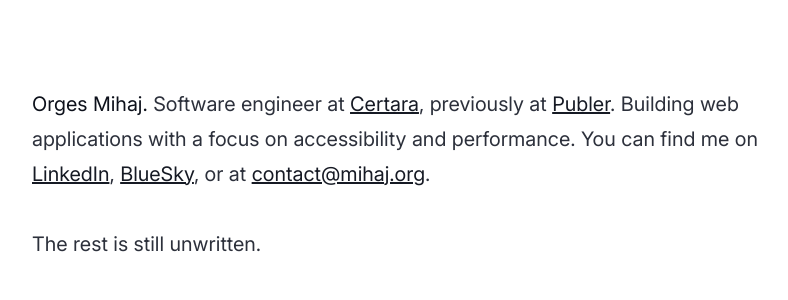
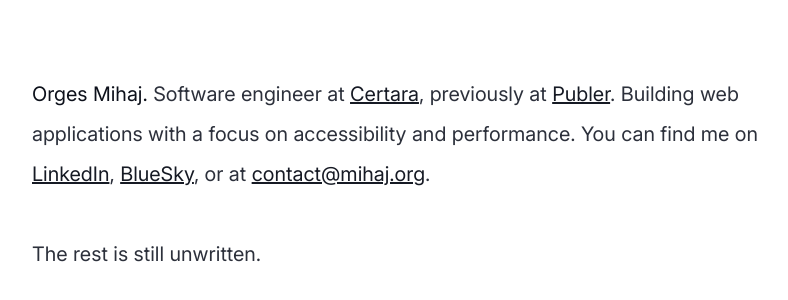
Before and after one commit to orgesmihaj/mihaj.org, a website built with Vite: page index.html in a window 1280 px wide. Shown: the part 226-526 px from the top of the page, without its empty margins (224-1012 px from the left). Built offline with nearby package versions, Linux system fonts and the light colour scheme.

Commit message:
Adjusting paragraph line height.

```diff
--- a/styles/elements/paragraphs.css
+++ b/styles/elements/paragraphs.css
@@ -6,7 +6,7 @@
     :where(p) {
         --font-size: 1.25rem;
         --font-weight: 400;
-        --line-height: 1.75;
+        --line-height: 2;
 
         color: light-dark(var(--color∙neutral-700), var(--color∙neutral-200));
 
```
